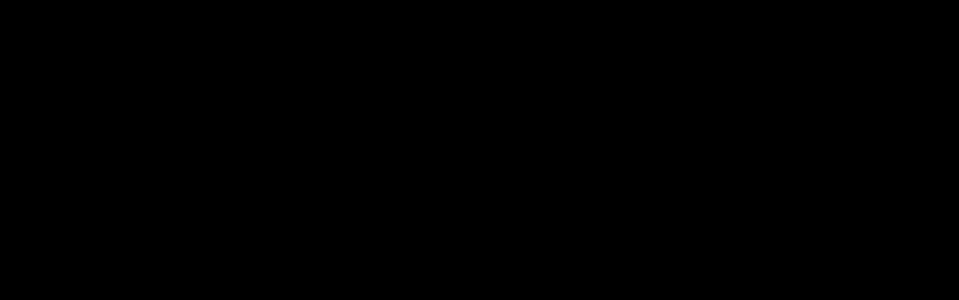
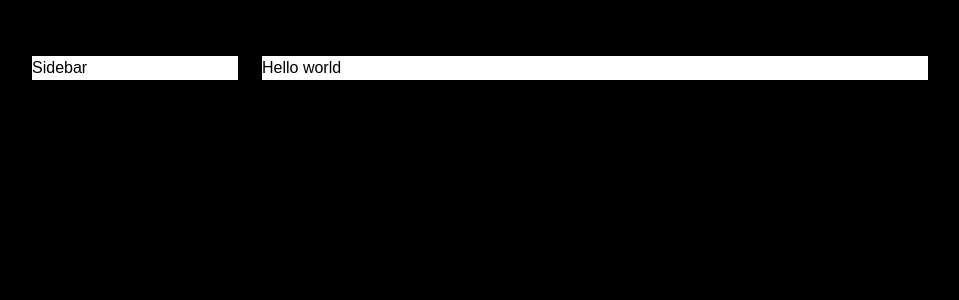
Before and after one commit to OneArc16/PortfolioDaniel, a Next.js app: page / in a window 1280 px wide. Shown: the top 300 px of the page, without its empty margins (160-1119 px from the left). Built offline with nearby package versions, Linux system fonts and the light colour scheme.

Commit message:
SE HACE PAGINA PRINCIAPL INCIANDO CON E, SIDEBAR

```diff
--- a/pages/_app.tsx
+++ b/pages/_app.tsx
@@ -2,5 +2,12 @@
 import type { AppProps } from 'next/app'
 
 export default function App({ Component, pageProps }: AppProps) {
-  return <Component {...pageProps} />
+  return (
+    <div className="grid grid-cols-12 gap-6 px-48 lg:my-14 px:-5">
+      <div className="col-span-12 bg-white lg:col-span-3 rounded-2x1">Sidebar</div>
+        <div className="col-span-12 bg-white lg:col-span-9 rounded-2x1">
+          <Component {...pageProps} />
+        </div>
+    </div>
+  )
 }
```
